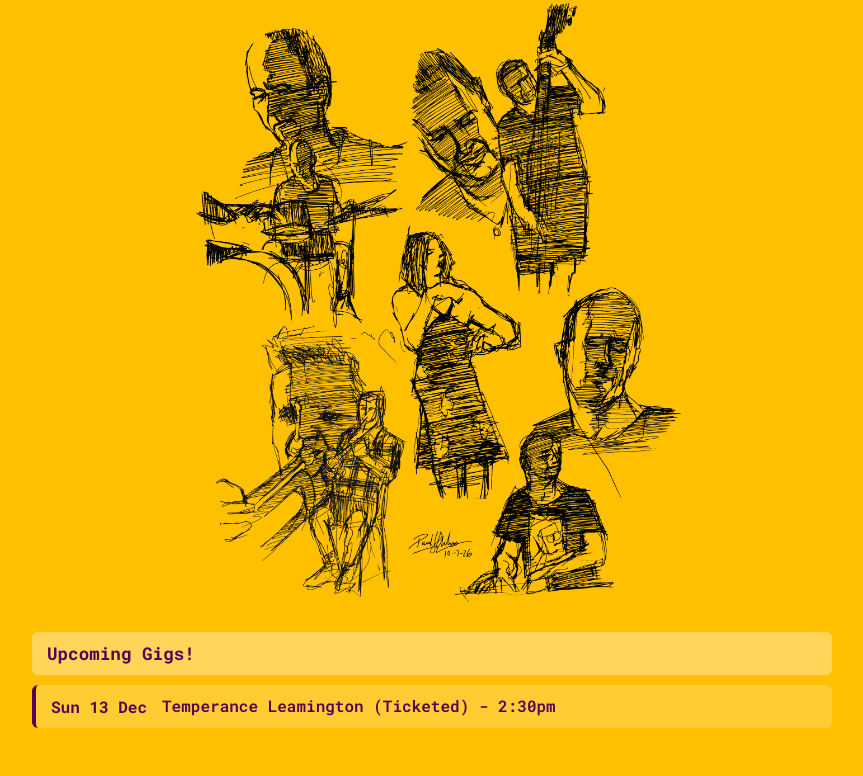
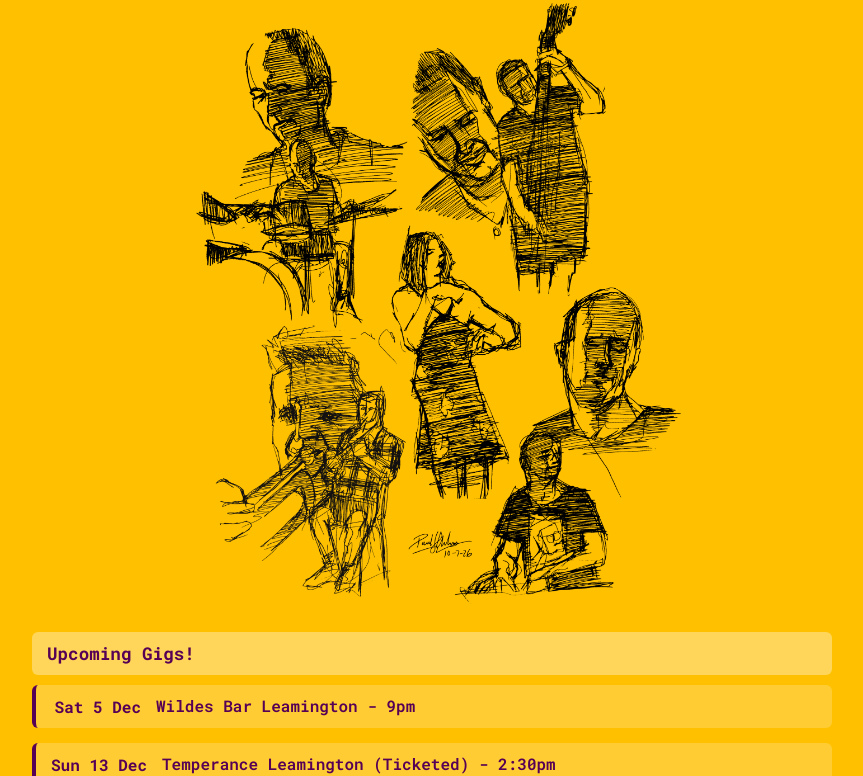
Before and after one commit to easy3music/easy3music.github.io, a plain HTML site: page index.html in a window 1280 px wide. Shown: the part 186-962 px from the top of the page, without its empty margins (208-1071 px from the left). Drawn offline with Linux system fonts and the light colour scheme.

Commit message:
Update index.html

```diff
--- a/index.html
+++ b/index.html
@@ -27,7 +27,10 @@
       <div class="gigs-timeline">
         <!-- Date format: YYYY-MM-DD -->
 
-
+        <div class="gig-item" data-date="2026-12-5">
+          <div class="gig-date">Sat 5 Dec</div>
+          <div class="gig-details">Wildes Bar Leamington - 9pm</div>
+        </div>
 
         <div class="gig-item" data-date="2026-12-13">
           <div class="gig-date">Sun 13 Dec</div>
```
